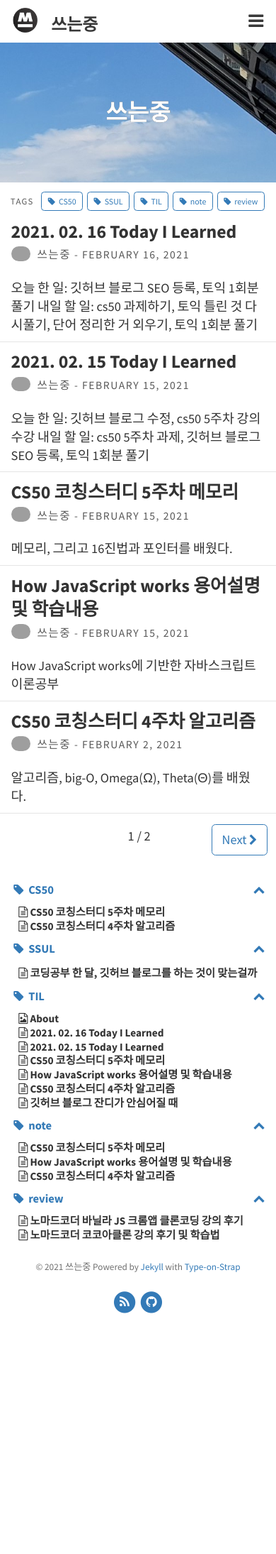
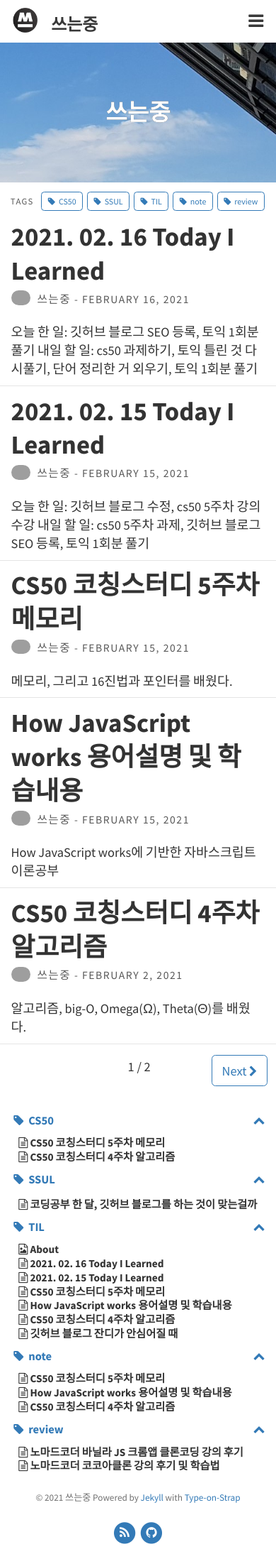
Before and after one commit to TaeIng/taeing.github.io, a Jekyll site: the page built from index.html, in a window 390 px wide. Shown: the whole page at 71% size. Built offline with Jekyll 4.4.1, drawn with Linux system fonts in a browser that asks for light colours; the list of posts is cut into pages by our own code; before the commit the page ends 1864 px from its top, so only the background shows below that; grey boxes are pictures that could not be loaded.

Commit message:
Revert "Add: blog-posts-header-h1 mobile optimization"
This reverts commit c56f0ce528739be5947098f84c864fac14dd74c7.

```diff
--- a/_sass/layouts/_posts.scss
+++ b/_sass/layouts/_posts.scss
@@ -45,13 +45,6 @@ header {
     margin: 0;
     font-size: 2em;
     margin-bottom: 3px;
-
-  @media (max-width: $m-break) {
-    font-size: 1.8em;
-  }
-  @media (max-width: $sm-break) {
-    font-size: 1.4em;
-  }
   }
 }
 
@@ -88,7 +81,6 @@ header {
     height: 100%;
     margin-right: 0.5em;
   }
-
 }
 
 /* --- Feature image --- */
```
